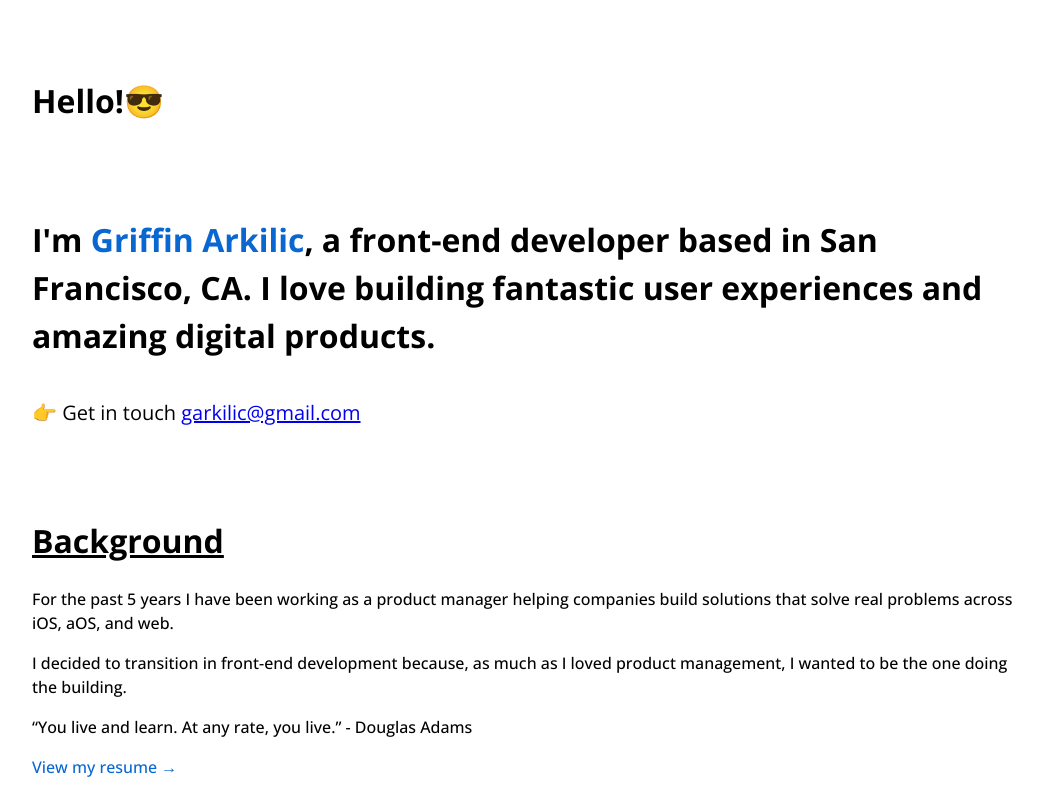
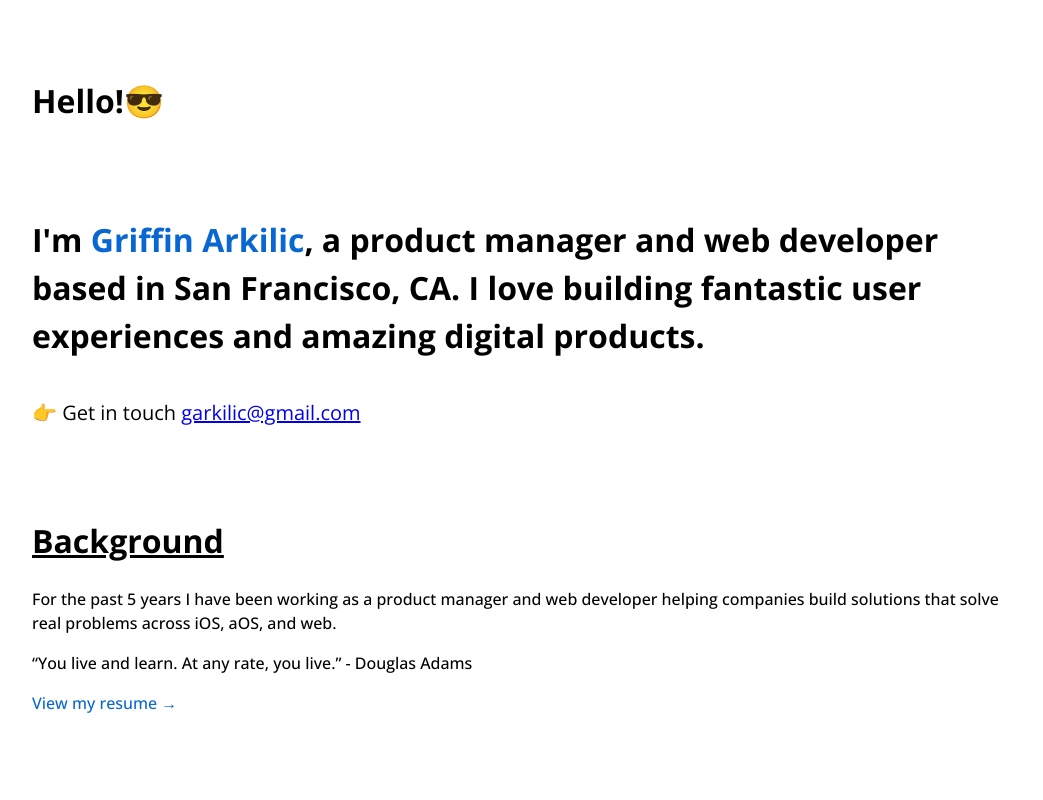
Before and after one commit to garkilic/personal-site-react, a React (Create React App) app: page / in a window 1280 px wide. Shown: the top 800 px of the page, without its empty margins (40-1083 px from the left). Built offline with nearby package versions, Linux system fonts and the light colour scheme.

Commit message:
Minor content updates

```diff
--- a/src/components/Background.js
+++ b/src/components/Background.js
@@ -6,14 +6,11 @@ export default function Background() {
 		<div className="background section-container">
 			<h1>Background</h1>
 			<p>
-				For the past 5 years I have been working as a product manager helping
-				companies build solutions that solve real problems across iOS, aOS, and
-				web.
+				For the past 5 years I have been working as a product manager and web
+				developer helping companies build solutions that solve real problems
+				across iOS, aOS, and web.
 			</p>
-			<p>
-				I decided to transition in front-end development because, as much as I
-				loved product management, I wanted to be the one doing the building.
-			</p>
+
 			<p>“You live and learn. At any rate, you live.” - Douglas Adams</p>
 			<p>
 				<a
--- a/src/components/Main.js
+++ b/src/components/Main.js
@@ -5,9 +5,9 @@ export default function Main() {
 	return (
 		<div className="section-container">
 			<h1 className="main--message">
-				I'm <span className="highlight">Griffin Arkilic</span>, a front-end
-				developer based in San Francisco, CA. I love building fantastic user
-				experiences and amazing digital products.
+				I'm <span className="highlight">Griffin Arkilic</span>, a product
+				manager and web developer based in San Francisco, CA. I love building
+				fantastic user experiences and amazing digital products.
 			</h1>
 			<p className="main--contact">
 				👉 Get in touch{" "}
```
